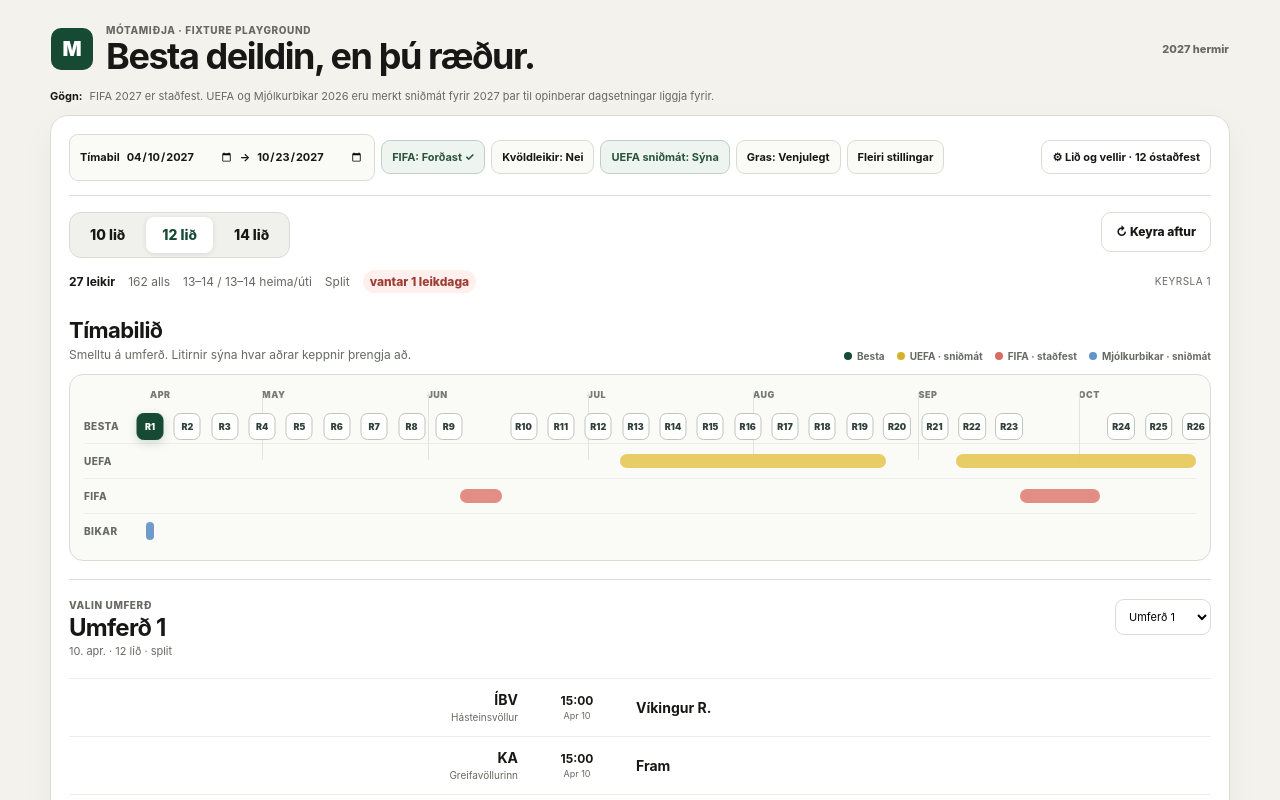
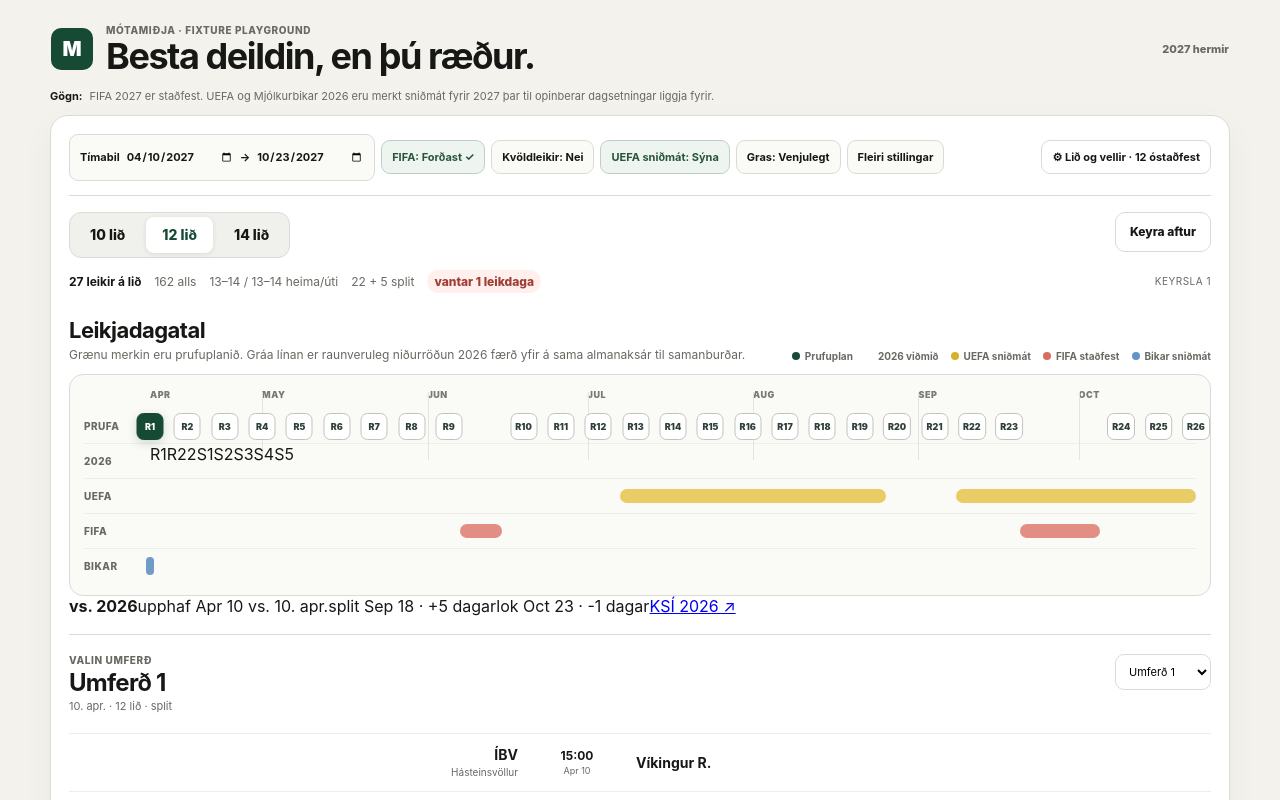
Before and after one commit to lollipop1234-code/besta-deild-hermir, a Next.js app: page / in a window 1280 px wide. Shown: the top 800 px of the page. Built offline with nearby package versions, Linux system fonts and the light colour scheme.

Commit message:
Compare trial calendar with 2026 baseline

```diff
--- a/src/app/PlaygroundOverview.tsx
+++ b/src/app/PlaygroundOverview.tsx
@@ -1,3 +1,4 @@
+import { baselineDateIn2027, besta2026Baseline } from "@/data/besta-2026-baseline";
 import { formatMetrics } from "@/lib/simulator";
 import type { TeamLoadEvent } from "@/lib/team-load";
 import type { CalendarBlock, FormatPreset, Round } from "@/lib/types";
@@ -7,7 +8,7 @@ import styles from "./PlaygroundOverview.module.css";
 const presetLabel: Record<FormatPreset, string> = {
   "ten-triple": "Þreföld umferð",
   "ten-split": "5/5 split",
-  "current-12-split": "Split",
+  "current-12-split": "22 + 5 split",
   "double-14": "Tvöföld umferð",
 };
 
@@ -47,24 +48,24 @@ function monthSegments(start: string, end: string) {
     const visibleEnd = monthEnd > end ? end : monthEnd;
     const left = position(visibleStart, start, end);
     const right = position(visibleEnd, start, end);
-    segments.push({
-      id: monthStart,
-      label: formatter.format(cursor).replace(".", "").toUpperCase(),
-      left,
-      width: Math.max(2, right - left),
-    });
+    segments.push({ id: monthStart, label: formatter.format(cursor).replace(".", "").toUpperCase(), left, width: Math.max(2, right - left) });
     cursor.setUTCMonth(cursor.getUTCMonth() + 1);
   }
 
   return segments;
 }
 
+function shortDate(value: string) {
+  return new Intl.DateTimeFormat("is-IS", { day: "numeric", month: "short" }).format(new Date(`${value}T12:00:00Z`));
+}
+
+function signedDays(value: number) {
+  if (value === 0) return "sama dag";
+  return `${value > 0 ? "+" : ""}${value} dagar`;
+}
+
 function TeamCountButton({ teams, active, onClick }: { teams: 10 | 12 | 14; active: boolean; onClick: () => void }) {
-  return (
-    <button type="button" className={`${styles.teamCountButton} ${active ? styles.active : ""}`} onClick={onClick}>
-      {teams} lið
-    </button>
-  );
+  return <button type="button" className={`${styles.teamCountButton} ${active ? styles.active : ""}`} onClick={onClick}>{teams} lið</button>;
 }
 
 export default function PlaygroundOverview({
@@ -105,6 +106,14 @@ export default function PlaygroundOverview({
   const fifaBlocks = blocks.filter((block) => block.kind === "fifa");
   const uefaBlocks = blocks.filter((block) => block.kind === "uefa");
   const cupEvents = teamEvents.filter((event) => event.kind === "cup-scenario");
+  const baselineStart = baselineDateIn2027(besta2026Baseline.seasonStart);
+  const baselineRegularEnd = baselineDateIn2027(besta2026Baseline.regularEnd);
+  const baselineEnd = baselineDateIn2027(besta2026Baseline.seasonEnd);
+  const trialEnd = rounds.at(-1)?.date ?? seasonEnd;
+  const splitStartRound = preset === "current-12-split" ? 23 : preset === "ten-split" ? 19 : null;
+  const trialSplitStart = splitStartRound ? rounds[splitStartRound - 1]?.date : undefined;
+  const endDifference = dayNumber(trialEnd) - dayNumber(baselineEnd);
+  const splitDifference = trialSplitStart ? dayNumber(trialSplitStart) - dayNumber(baselineDateIn2027(besta2026Baseline.splitWindows[0].start)) : null;
 
   function chooseTeamCount(count: 10 | 12 | 14) {
     if (count === 10) onPresetChange(preset === "ten-split" ? "ten-split" : "ten-triple");
@@ -124,106 +133,71 @@ export default function PlaygroundOverview({
           {teamCount === 10 && (
             <div className={styles.variantChoices}>
               <button type="button" className={preset === "ten-triple" ? styles.variantActive : ""} onClick={() => onPresetChange("ten-triple")}>Þreföld umferð</button>
-              <span>·</span>
+              <span>/</span>
               <button type="button" className={preset === "ten-split" ? styles.variantActive : ""} onClick={() => onPresetChange("ten-split")}>5/5 split</button>
             </div>
           )}
         </div>
-
-        <button type="button" className={styles.rerunButton} onClick={onRerun}>↻ Keyra aftur</button>
+        <button type="button" className={styles.rerunButton} onClick={onRerun}>Keyra aftur</button>
       </div>
 
       <div className={styles.summaryLine}>
-        <strong>{metrics.gamesPerTeam} leikir</strong>
+        <strong>{metrics.gamesPerTeam} leikir á lið</strong>
         <span>{metrics.totalGames} alls</span>
         <span>{metrics.homeRange} heima/úti</span>
         <span>{presetLabel[preset]}</span>
-        <span className={shortfall > 0 ? styles.fitBad : styles.fitGood}>
-          {shortfall > 0 ? `vantar ${shortfall} leikdaga` : `${foundRounds}/${totalRounds} leikdagar komnir`}
-        </span>
+        <span className={shortfall > 0 ? styles.fitBad : styles.fitGood}>{shortfall > 0 ? `vantar ${shortfall} leikdaga` : `${foundRounds}/${totalRounds} leikdagar`}</span>
         <small>keyrsla {rerunCount}</small>
       </div>
 
       <div className={styles.boardHead}>
-        <div>
-          <h2>Tímabilið</h2>
-          <p>Smelltu á umferð. Litirnir sýna hvar aðrar keppnir þrengja að.</p>
-        </div>
+        <div><h2>Leikjadagatal</h2><p>Grænu merkin eru prufuplanið. Gráa línan er raunveruleg niðurröðun 2026 færð yfir á sama almanaksár til samanburðar.</p></div>
         <div className={styles.legend} aria-label="Skýringar">
-          <span><i className={styles.leagueDot} />Besta</span>
-          <span><i className={styles.uefaDot} />UEFA · sniðmát</span>
-          <span><i className={styles.fifaDot} />FIFA · staðfest</span>
-          <span><i className={styles.cupDot} />Mjólkurbikar · sniðmát</span>
+          <span><i className={styles.leagueDot} />Prufuplan</span>
+          <span><i className={styles.baselineDot} />2026 viðmið</span>
+          <span><i className={styles.uefaDot} />UEFA sniðmát</span>
+          <span><i className={styles.fifaDot} />FIFA staðfest</span>
+          <span><i className={styles.cupDot} />Bikar sniðmát</span>
         </div>
       </div>
 
       <div className={styles.board}>
-        <div className={styles.months}>
-          {months.map((month) => (
-            <span key={month.id} style={{ left: `${month.left}%`, width: `${month.width}%` }}>{month.label}</span>
-          ))}
-        </div>
+        <div className={styles.months}>{months.map((month) => <span key={month.id} style={{ left: `${month.left}%`, width: `${month.width}%` }}>{month.label}</span>)}</div>
 
         <div className={styles.lane}>
-          <span className={styles.laneLabel}>Besta</span>
+          <span className={styles.laneLabel}>Prufa</span>
           <div className={styles.track}>
             {months.slice(1).map((month) => <i key={month.id} className={styles.monthLine} style={{ left: `${month.left}%` }} />)}
             {rounds.map((round) => (
-              <button
-                type="button"
-                key={round.number}
-                title={`${round.label} · umferð ${round.number}`}
-                className={`${styles.roundButton} ${round.number === selectedRound ? styles.roundSelected : ""}`}
-                style={{ left: `${position(round.date, seasonStart, seasonEnd)}%` }}
-                onClick={() => onSelectRound(round.number)}
-              >
-                R{round.number}
-              </button>
+              <button type="button" key={round.number} title={`${round.label} · umferð ${round.number}`} className={`${styles.roundButton} ${round.number === selectedRound ? styles.roundSelected : ""}`} style={{ left: `${position(round.date, seasonStart, seasonEnd)}%` }} onClick={() => onSelectRound(round.number)}>R{round.number}</button>
             ))}
           </div>
         </div>
 
-        <div className={styles.lane}>
-          <span className={styles.laneLabel}>UEFA</span>
+        <div className={`${styles.lane} ${styles.baselineLane}`}>
+          <span className={styles.laneLabel}>2026</span>
           <div className={styles.track}>
-            {uefaBlocks.map((block) => (
-              <span
-                key={block.id}
-                className={`${styles.window} ${styles.uefaWindow}`}
-                style={{ left: `${position(block.start, seasonStart, seasonEnd)}%`, width: `${width(block.start, block.end, seasonStart, seasonEnd)}%` }}
-                title={`${block.label} · ${block.confidence === "official" ? "staðfest" : "sniðmát"}`}
-              />
-            ))}
+            <span className={styles.baselineBar} style={{ left: `${position(baselineStart, seasonStart, seasonEnd)}%`, width: `${width(baselineStart, baselineEnd, seasonStart, seasonEnd)}%` }} />
+            <span className={styles.baselineMarker} style={{ left: `${position(baselineStart, seasonStart, seasonEnd)}%` }} title="2026 hófst 10. apríl">R1</span>
+            <span className={styles.baselineMarker} style={{ left: `${position(baselineRegularEnd, seasonStart, seasonEnd)}%` }} title="22. umferð lauk 5.–6. september">R22</span>
+            {besta2026Baseline.splitWindows.map((window) => {
+              const value = baselineDateIn2027(window.start);
+              return <span key={window.round} className={styles.baselineMarker} style={{ left: `${position(value, seasonStart, seasonEnd)}%` }} title={`${window.label} · ${window.start.slice(5)}–${window.end.slice(5)}`}>S{window.round - 22}</span>;
+            })}
           </div>
         </div>
 
-        <div className={styles.lane}>
-          <span className={styles.laneLabel}>FIFA</span>
-          <div className={styles.track}>
-            {fifaBlocks.map((block) => (
-              <span
-                key={block.id}
-                className={`${styles.window} ${styles.fifaWindow}`}
-                style={{ left: `${position(block.start, seasonStart, seasonEnd)}%`, width: `${width(block.start, block.end, seasonStart, seasonEnd)}%` }}
-                title={`${block.label} · staðfestur gluggi`}
-              />
-            ))}
-          </div>
-        </div>
+        <div className={styles.lane}><span className={styles.laneLabel}>UEFA</span><div className={styles.track}>{uefaBlocks.map((block) => <span key={block.id} className={`${styles.window} ${styles.uefaWindow}`} style={{ left: `${position(block.start, seasonStart, seasonEnd)}%`, width: `${width(block.start, block.end, seasonStart, seasonEnd)}%` }} title={`${block.label} · ${block.confidence === "official" ? "staðfest" : "sniðmát"}`} />)}</div></div>
+        <div className={styles.lane}><span className={styles.laneLabel}>FIFA</span><div className={styles.track}>{fifaBlocks.map((block) => <span key={block.id} className={`${styles.window} ${styles.fifaWindow}`} style={{ left: `${position(block.start, seasonStart, seasonEnd)}%`, width: `${width(block.start, block.end, seasonStart, seasonEnd)}%` }} title={`${block.label} · staðfestur gluggi`} />)}</div></div>
+        <div className={styles.lane}><span className={styles.laneLabel}>Bikar</span><div className={styles.track}>{cupEvents.map((event) => <span key={event.id} className={styles.cupMarker} style={{ left: `${position(event.date, seasonStart, seasonEnd)}%` }} title={`${event.label} · sniðmát`} />)}</div></div>
+      </div>
 
-        <div className={styles.lane}>
-          <span className={styles.laneLabel}>Bikar</span>
-          <div className={styles.track}>
-            {cupEvents.map((event) => (
-              <span
-                key={event.id}
-                className={styles.cupMarker}
-                style={{ left: `${position(event.date, seasonStart, seasonEnd)}%` }}
-                title={`${event.label} · sniðmát`}
-              />
-            ))}
-          </div>
-        </div>
+      <div className={styles.compareLine}>
+        <b>vs. 2026</b>
+        <span>upphaf {shortDate(seasonStart)} vs. 10. apr.</span>
+        {trialSplitStart && <span>split {shortDate(trialSplitStart)} · {signedDays(splitDifference ?? 0)}</span>}
+        <span>lok {shortDate(trialEnd)} · {signedDays(endDifference)}</span>
+        <a href={besta2026Baseline.sources[0].url} target="_blank" rel="noreferrer">KSÍ 2026 ↗</a>
       </div>
     </section>
   );
```
